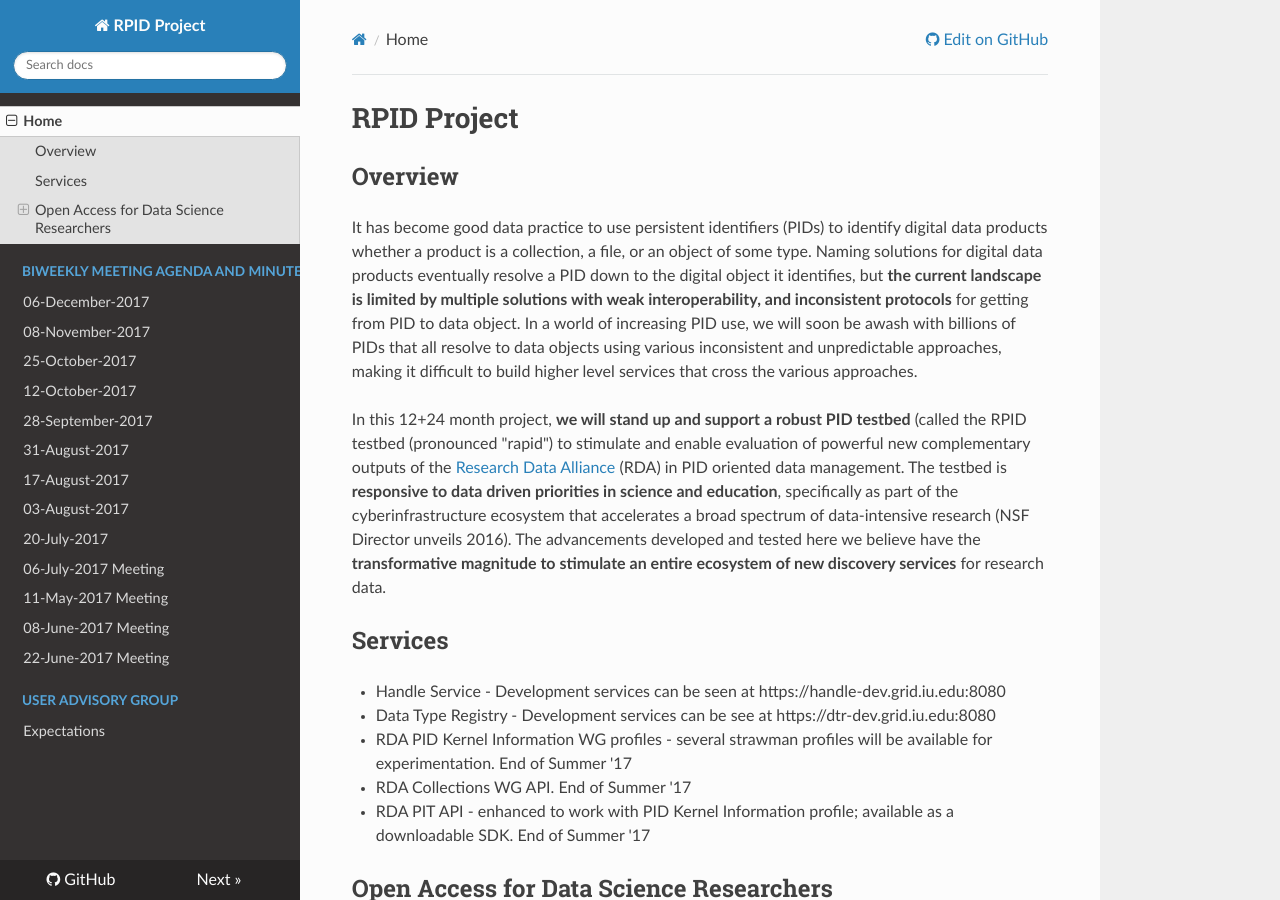
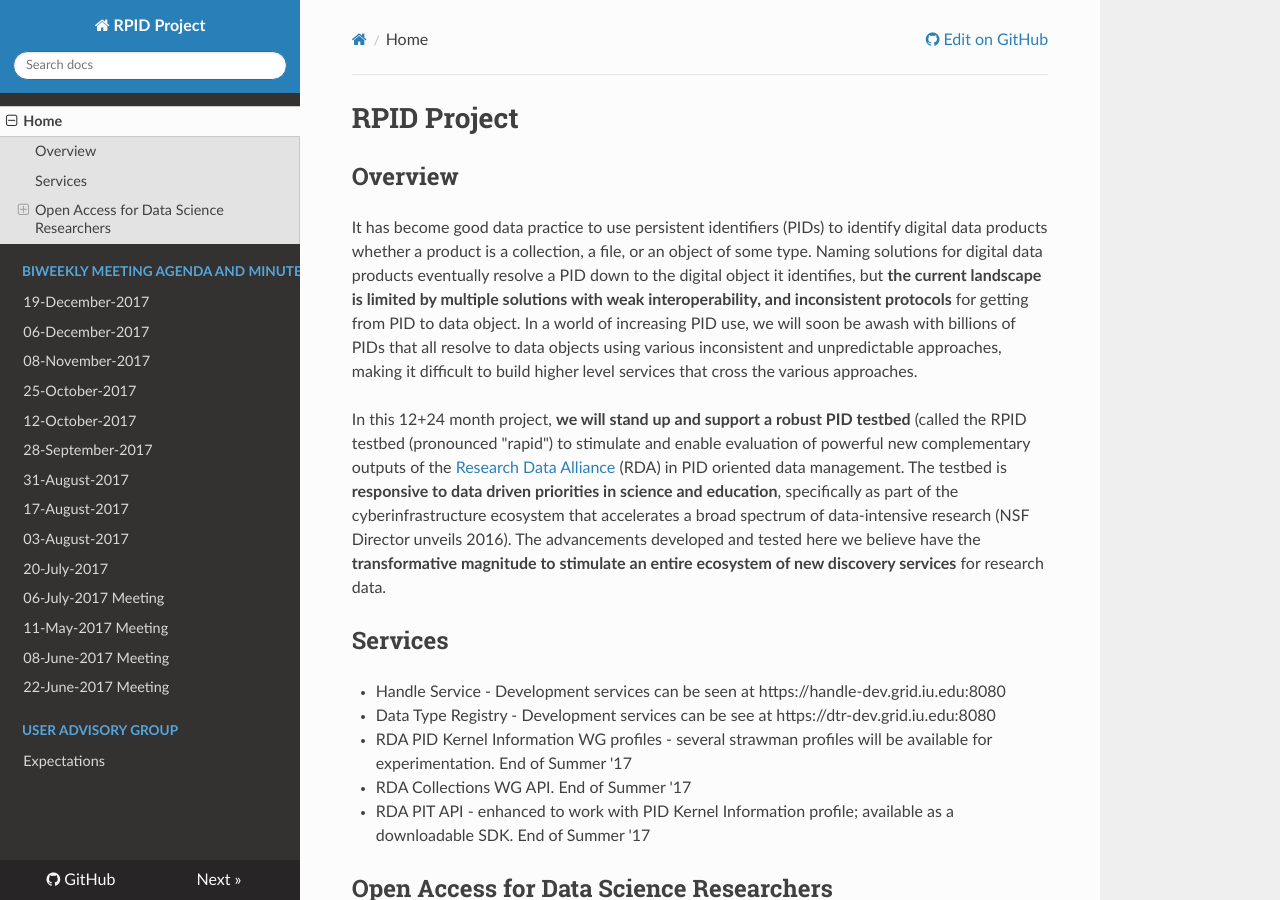
Before and after one commit to rpidproject/rpid, an MkDocs documentation site: the page built from docs/index.md, in a window 1280 px wide and 900 px high. Built offline with MkDocs 1.6.1, drawn with Linux system fonts in a browser that asks for light colours; nearby versions of some CDN libraries; old or Windows-style settings are respelled for this version of MkDocs.

Commit message:
Update mkdocs.yml

```diff
--- a/mkdocs.yml
+++ b/mkdocs.yml
@@ -9,6 +9,7 @@ extra_css:
 pages:
 - Home: 'index.md'
 - BiWeekly Meeting Agenda and Minutes:
+  - '19-December-2017': '19-December-2017.md'
   - '06-December-2017': '06-December-2017.md'
   - '08-November-2017': '08-November-2017.md'
   - '25-October-2017': '25-October-2017.md'
```
